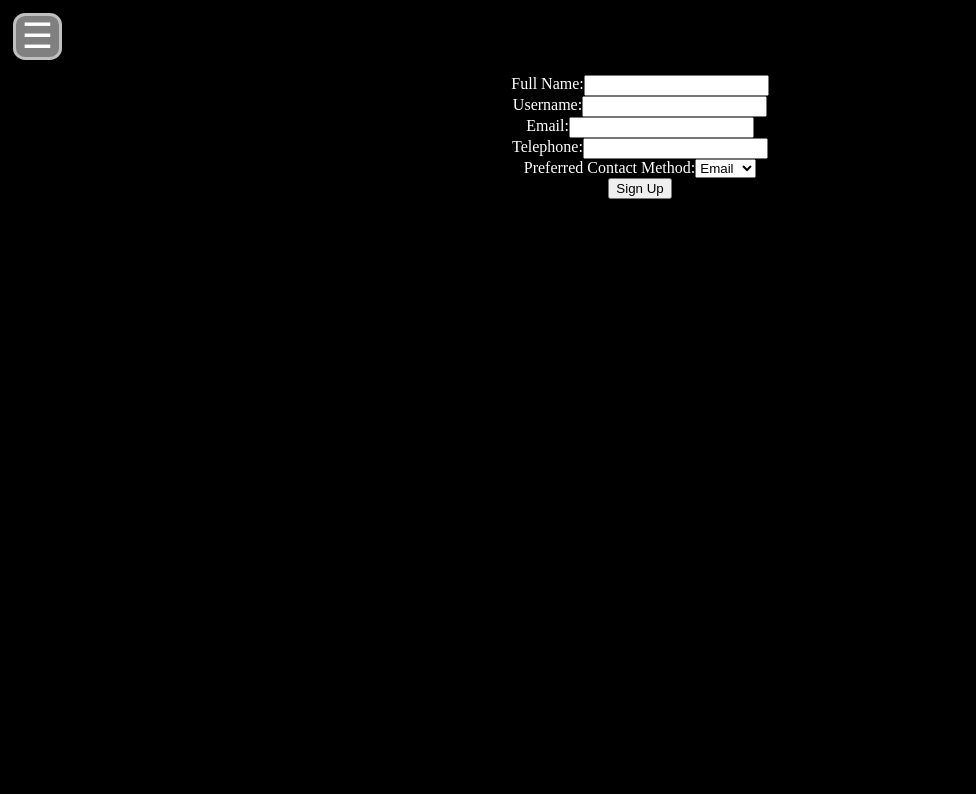
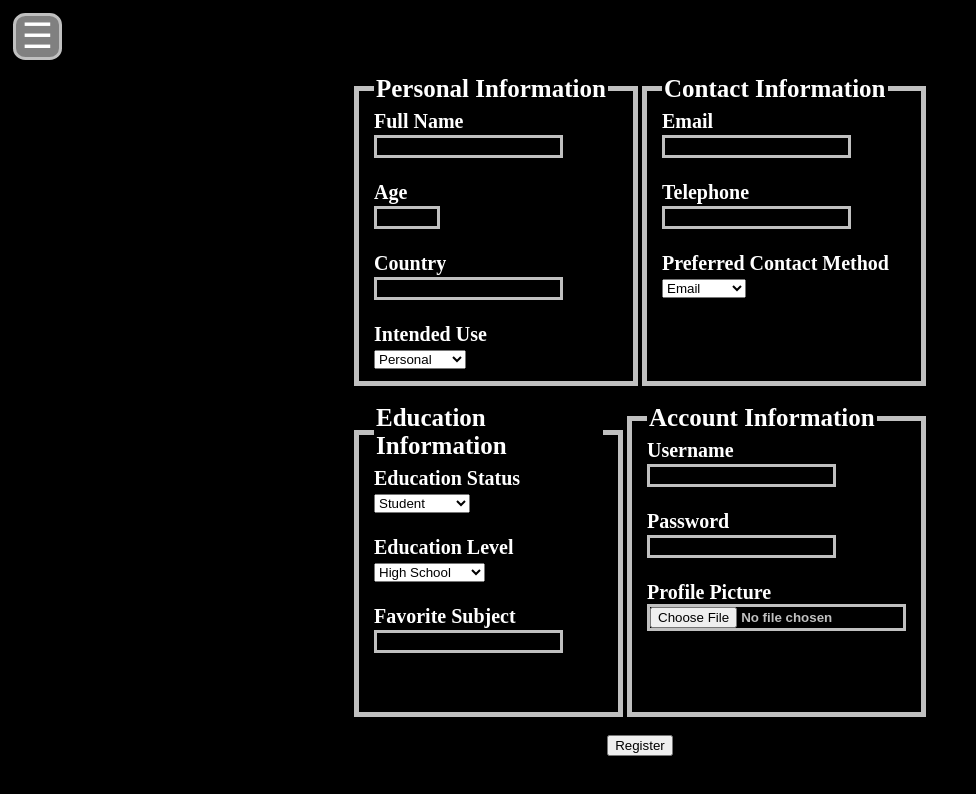
Before and after one commit to Code-Life-Hub/studyApp_FrontEnd, a React (Create React App) app: page /userRegister in a window 1280 px wide. Shown: the top 794 px of the page, without its empty margins (0-976 px from the left). Built offline with nearby package versions, Linux system fonts and the light colour scheme.

Commit message:
finished base level design of UserRegister.js, continuing work.

```diff
--- a/src/components/users/UserRegister.js
+++ b/src/components/users/UserRegister.js
@@ -1,4 +1,4 @@
-import { Component } from "react";
+import React, { Component } from "react";
 import "../../styles/App.css";
 import API from "../utils/API";
 import Header from "../utils/Header";
@@ -13,129 +13,304 @@ export default class UserCreateForm extends Component {
       user_email: "",
       user_tele: "",
       user_contact_method: "",
+      user_age: "",
+      user_country: "",
+      user_intended_use: "",
+      user_education_status: "",
+      user_education_level: "",
+      user_favorite_subject: "",
+      user_password: "",
+      user_profile_picture: null,
+    };
+  }
+
+  // Event Handlers
+  onChangeUserFullName = (e) => {
+    this.setState({ user_full_name: e.target.value });
   };
 
-    // Binding event handlers
-    this.onChangeUserFullName = this.onChangeUserFullName.bind(this);
-    this.onChangeUserUsername = this.onChangeUserUsername.bind(this);
-    this.onChangeUserEmail = this.onChangeUserEmail.bind(this);
-    this.onChangeUserTele = this.onChangeUserTele.bind(this);
-    this.onChangeUserContactMethod = this.onChangeUserContactMethod.bind(this);
-    this.onSubmit = this.onSubmit.bind(this);
+  onChangeUserUsername = (e) => {
+    this.setState({ user_username: e.target.value });
+  };
+
+  onChangeUserEmail = (e) => {
+    this.setState({ user_email: e.target.value });
+  };
+
+  onChangeUserTele = (e) => {
+    this.setState({ user_tele: e.target.value });
+  };
+
+  onChangeUserContactMethod = (e) => {
+    this.setState({ user_contact_method: e.target.value });
+  };
+
+  onChangeUserAge = (e) => {
+    this.setState({ user_age: e.target.value });
+  };
+
+  onChangeUserCountry = (e) => {
+    this.setState({ user_country: e.target.value });
+  };
+
+  onChangeUserIntendedUse = (e) => {
+    this.setState({ user_intended_use: e.target.value });
+  };
+
+  onChangeUserEducationStatus = (e) => {
+    this.setState({ user_education_status: e.target.value });
+  };
+
+  onChangeUserEducationLevel = (e) => {
+    this.setState({ user_education_level: e.target.value });
+  };
+
+  onChangeUserFavoriteSubject = (e) => {
+    this.setState({ user_favorite_subject: e.target.value });
+  };
+
+  onChangeUserPassword = (e) => {
+    this.setState({ user_password: e.target.value });
+  };
+
+  onChangeUserProfilePicture = (e) => {
+    this.setState({ user_profile_picture: e.target.files[0] });
+  };
+
+  onSubmit = (e) => {
+    e.preventDefault();
+
+    // Create FormData to handle both text fields and file
+    const formData = new FormData();
+    formData.append("user_full_name", this.state.user_full_name);
+    formData.append("user_username", this.state.user_username);
+    formData.append("user_email", this.state.user_email);
+    formData.append("user_tele", this.state.user_tele);
+    formData.append("user_contact_method", this.state.user_contact_method);
+    formData.append("user_age", this.state.user_age);
+    formData.append("user_country", this.state.user_country);
+    formData.append("user_intended_use", this.state.user_intended_use);
+    formData.append("user_education_status", this.state.user_education_status);
+    formData.append("user_education_level", this.state.user_education_level);
+    formData.append("user_favorite_subject", this.state.user_favorite_subject);
+    formData.append("user_password", this.state.user_password);
+
+    // Append profile picture if selected
+    if (this.state.user_profile_picture) {
+      formData.append("profile_picture", this.state.user_profile_picture);
     }
 
-  // Event Handlers for Form Inputs
-  onChangeUserFullName(e) {
-    this.setState({ user_full_name: e.target.value });
-  }
-
-  onChangeUserUsername(e) {
-    this.setState({ user_username: e.target.value });
-  }
-
-  onChangeUserEmail(e) {
-    this.setState({ user_email: e.target.value });
-  }
-
-  onChangeUserTele(e) {
-    this.setState({ user_tele: e.target.value });
-  }
-
-  onChangeUserContactMethod(e) {
-    this.setState({ user_contact_method: e.target.value });
-  }
-
-  // Form Submission Handler
-  onSubmit(e) {
-    e.preventDefault();
-
-    const newUser = {
-      user_full_name: this.state.user_full_name,
-      user_username: this.state.user_username,
-      user_email: this.state.user_email,
-      user_tele: this.state.user_tele,
-      user_contact_method: this.state.user_contact_method,
-    };
-
-    // Use the API object to make the POST request
-    API.post("/signup", newUser) // '/signup' is appended to the baseURL
+    // Make the API request
+    API.post("/signup", formData, {
+      headers: {
+        "Content-Type": "multipart/form-data",
+      },
+    })
       .then((res) => {
         console.log("User registered successfully:", res.data);
-      })
-      .catch((err) => {
-        console.error("Error during user registration:", err);
-      });
 
-    // Clear the form state
+        // Clear form fields
         this.setState({
           user_full_name: "",
           user_username: "",
           user_email: "",
           user_tele: "",
           user_contact_method: "",
+          user_age: "",
+          user_country: "",
+          user_intended_use: "",
+          user_education_status: "",
+          user_education_level: "",
+          user_favorite_subject: "",
+          user_password: "",
+          user_profile_picture: null,
         });
-  }
+      })
+      .catch((err) => {
+        console.error("Error during user registration:", err);
+      });
+  };
 
   render() {
     return (
-      <div>
+      <div className="register-container">
         <Header />
-        <h2>Create an Account</h2>
+        <h2>Create New Account</h2>
         <form className="newUserForm" onSubmit={this.onSubmit}>
-          <label className="username_or_email">
-            Full Name:
+          <div className="Column-Container">
+            <div className="Column-1">
+              <fieldset className="personal-information">
+                <legend className="RegisterLegend">Personal Information</legend>
+                <label className="RegisterLabel">
+                  Full Name
+                  <br></br>
                   <input
+                    className="RegisterInput"
                     type="text"
                     required
                     value={this.state.user_full_name}
                     onChange={this.onChangeUserFullName}
                   />
                 </label>
-
-          <label className="username_or_email">
-            Username:
+                <br></br>
+                <label className="RegisterLabel">
+                  Age
+                  <br></br>
                   <input
+                    className="RegisterInput"
+                    type="number"
+                    min="13"
+                    max="120"
+                    required
+                    onChange={this.onChangeUserAge}
+                  />
+                </label>
+                <br></br>
+                <label className="RegisterLabel">
+                  Country
+                  <br></br>
+                  <input
+                    className="RegisterInput"
+                    type="text"
+                    required
+                    onChange={this.onChangeUserCountry}
+                  />
+                </label>
+                <br></br>
+                <label className="RegisterLabel">
+                  Intended Use
+                  <br></br>
+                  <select required onChange={this.onChangeUserIntendedUse}>
+                    <option value="Personal">Personal</option>
+                    <option value="Business">Business</option>
+                    <option value="Educational">Educational</option>
+                  </select>
+                </label>
+              </fieldset>
+              <br></br>
+              <fieldset className="contact-information">
+                <legend className="RegisterLegend">Contact Information</legend>
+                <label className="RegisterLabel">
+                  Email
+                  <br></br>
+                  <input
+                    className="RegisterInput"
+                    type="email"
+                    required
+                    value={this.state.user_email}
+                    onChange={this.onChangeUserEmail}
+                  />
+                </label>
+                <br></br>
+                <label className="RegisterLabel">
+                  Telephone
+                  <br></br>
+                  <input
+                    className="RegisterInput"
+                    type="tel"
+                    required
+                    value={this.state.user_tele}
+                    onChange={this.onChangeUserTele}
+                  />
+                </label>
+                <br></br>
+                <label className="RegisterLabel">
+                  Preferred Contact Method
+                  <br></br>
+                  <select required onChange={this.onChangeUserContactMethod}>
+                    <option value="Email">Email</option>
+                    <option value="Telephone">Telephone</option>
+                    <option value="Text">Text</option>
+                  </select>
+                </label>
+                <br></br>
+              </fieldset>
+            </div>
+            <br></br>
+            <div className="Column-2">
+              <fieldset className="education-information">
+                <legend className="RegisterLegend">
+                  Education Information
+                </legend>
+                <label className="RegisterLabel">
+                  Education Status
+                  <br></br>
+                  <select required onChange={this.onChangeUserEducationStatus}>
+                    <option value="Student">Student</option>
+                    <option value="Teacher">Teacher</option>
+                    <option value="Professional">Professional</option>
+                  </select>
+                </label>
+                <br></br>
+                <label className="RegisterLabel">
+                  Education Level
+                  <br></br>
+                  <select required onChange={this.onChangeUserEducationLevel}>
+                    <option value="High School">High School</option>
+                    <option value="Undergraduate">Undergraduate</option>
+                    <option value="Graduate">Graduate</option>
+                    <option value="Doctorate">Doctorate</option>
+                  </select>
+                </label>
+                <br></br>
+                <label className="RegisterLabel">
+                  Favorite Subject
+                  <br></br>
+                  <input
+                    className="RegisterInput"
+                    type="text"
+                    required
+                    onChange={this.onChangeUserFavoriteSubject}
+                  />
+                </label>
+                <br></br>
+                <br></br>
+              </fieldset>
+              <br></br>
+              <fieldset className="account-information">
+                <legend className="RegisterLegend">Account Information</legend>
+                <label className="RegisterLabel">
+                  Username
+                  <br></br>
+                  <input
+                    className="RegisterInput"
                     type="text"
                     required
                     value={this.state.user_username}
                     onChange={this.onChangeUserUsername}
                   />
                 </label>
-
-          <label className="username_or_email">
-            Email:
+                <br></br>
+                <label className="RegisterLabel">
+                  Password
+                  <br></br>
                   <input
-              type="email"
+                    className="RegisterInput"
+                    type="password"
                     required
-              value={this.state.user_email}
-              onChange={this.onChangeUserEmail}
+                    value={this.state.user_password}
+                    onChange={this.onChangeUserPassword}
                   />
                 </label>
-
-          <label className="username_or_email">
-            Telephone:
+                <br></br>
+                <label className="RegisterLabel">
+                  Profile Picture
+                  <br></br>
                   <input
-              type="tel"
-              value={this.state.user_tele}
-              onChange={this.onChangeUserTele}
+                    className="RegisterInput"
+                    type="file"
+                    accept="image/*"
+                    onChange={this.onChangeUserProfilePicture}
                   />
                 </label>
+                <br></br>
+              </fieldset>
+            </div>
+          </div>
+          <br></br>
 
-          <label className="username_or_email">
-            Preferred Contact Method:
-            <select
-              required
-              value={this.state.user_contact_method}
-              onChange={this.onChangeUserContactMethod}
-            >
-              <option value="Email">Email</option>
-              <option value="Phone">Phone</option>
-              <option value="SMS">SMS</option>
-            </select>
-          </label>
-
-          <button className="login" type="submit">
-            Sign Up
+          <button className="submit" type="submit">
+            Register
           </button>
         </form>
       </div>
--- a/src/styles/App.css
+++ b/src/styles/App.css
@@ -1,5 +1,89 @@
 @media (min-width: 769px) {
 
+  /* UserRegister Page */
+
+  .Column-Container {
+    display: flex;
+    width: 75vw;
+    flex-direction: column;
+    border: none;
+    justify-content: space-between;
+    align-items: center;
+    font-family: Cursive, 'Times New Roman';
+  }
+
+  .Column-1 {
+    display: flex;
+    width: 45vw;
+    justify-content: space-between;
+    align-content: flex-start;
+  }
+
+  .Column-2 {
+    display: flex;
+    width: 45vw;
+    justify-content: space-between;
+  }
+
+  .personal-information {
+    display: flex;
+    flex-direction: column;
+    width: 100%;
+    font-size: 20px;
+    color: silver;
+    border: solid silver 5px;
+  }
+
+  .contact-information {
+    display: flex;
+    flex-direction: column;
+    width: 100%;
+    font-size: 20px;
+    color: silver;
+    border: solid silver 5px;
+  }
+
+  .education-information {
+    display: flex;
+    flex-direction: column;
+    width: 100%;
+    font-size: 20px;
+    color: silver;
+    border: solid silver 5px;
+  }
+
+  .account-information {
+    display: flex;
+    flex-direction: column;
+    width: 100%;
+    font-size: 20px;
+    color: silver;
+    border: solid silver 5px;
+  }
+
+  .RegisterLegend {
+    color: white;
+    font-weight: bold;
+    font-size: 25px;
+    font-family: cursive, Times New Roman;
+  }
+
+  .RegisterLabel {
+    color: white;
+    font-family: cursive, Times New Roman;
+    font-weight: bold;
+  }
+
+  .RegisterInput {
+    background-color: black;
+    color: silver;
+    font-weight: bold;
+    border: solid silver 3px;
+  }
+
+
+
+  /* App Mains */
   .App-header {
     display: flex;
     justify-content: flex-end;
@@ -51,6 +135,8 @@
 
   .newUserForm {
     color: white;
+    padding-top: 0px;
+    margin-top: 0;
   }
 
   #username_or_email.username_or_email {
```
Lines whose indentation alone changed are shown as unchanged.
